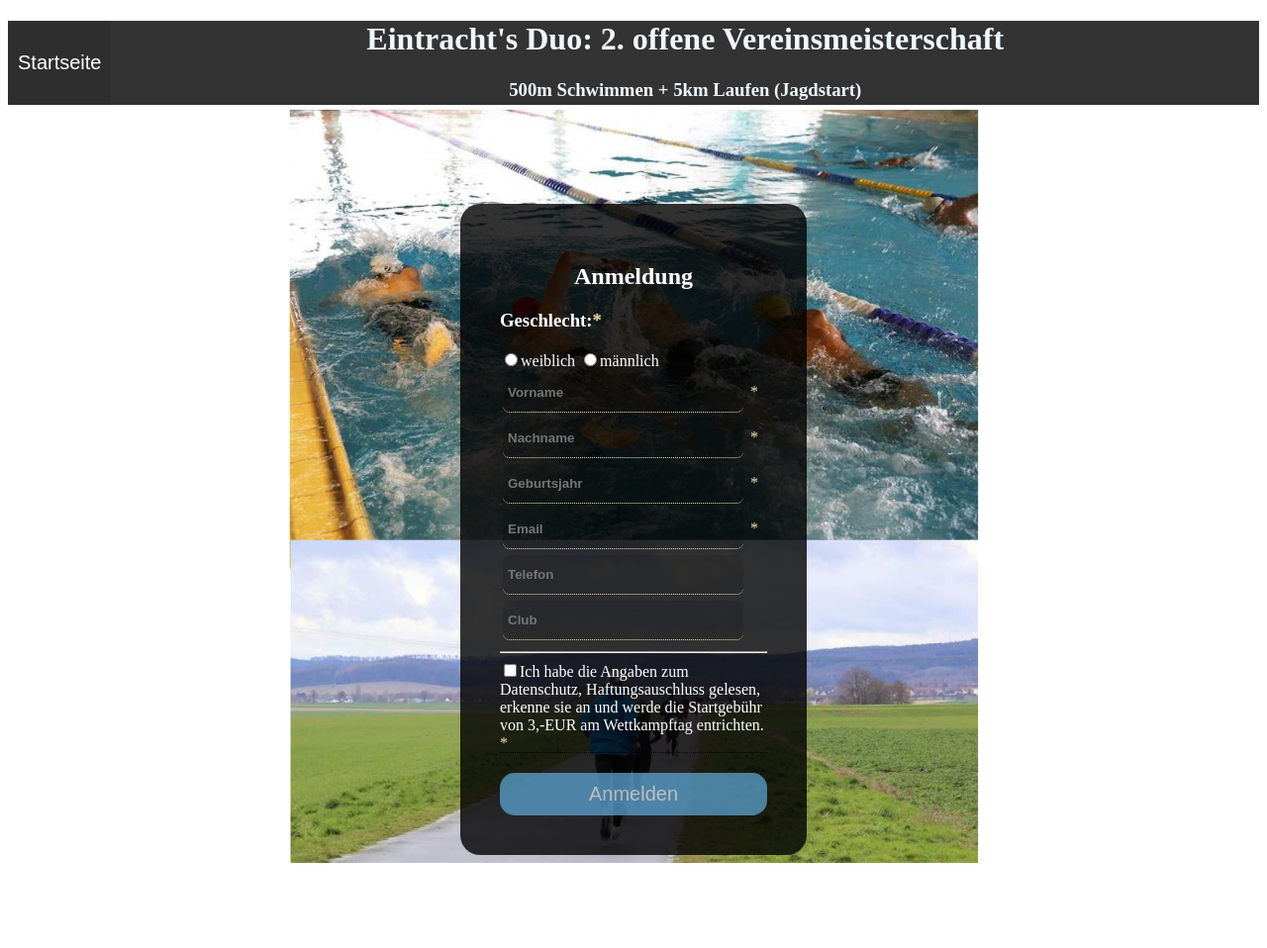
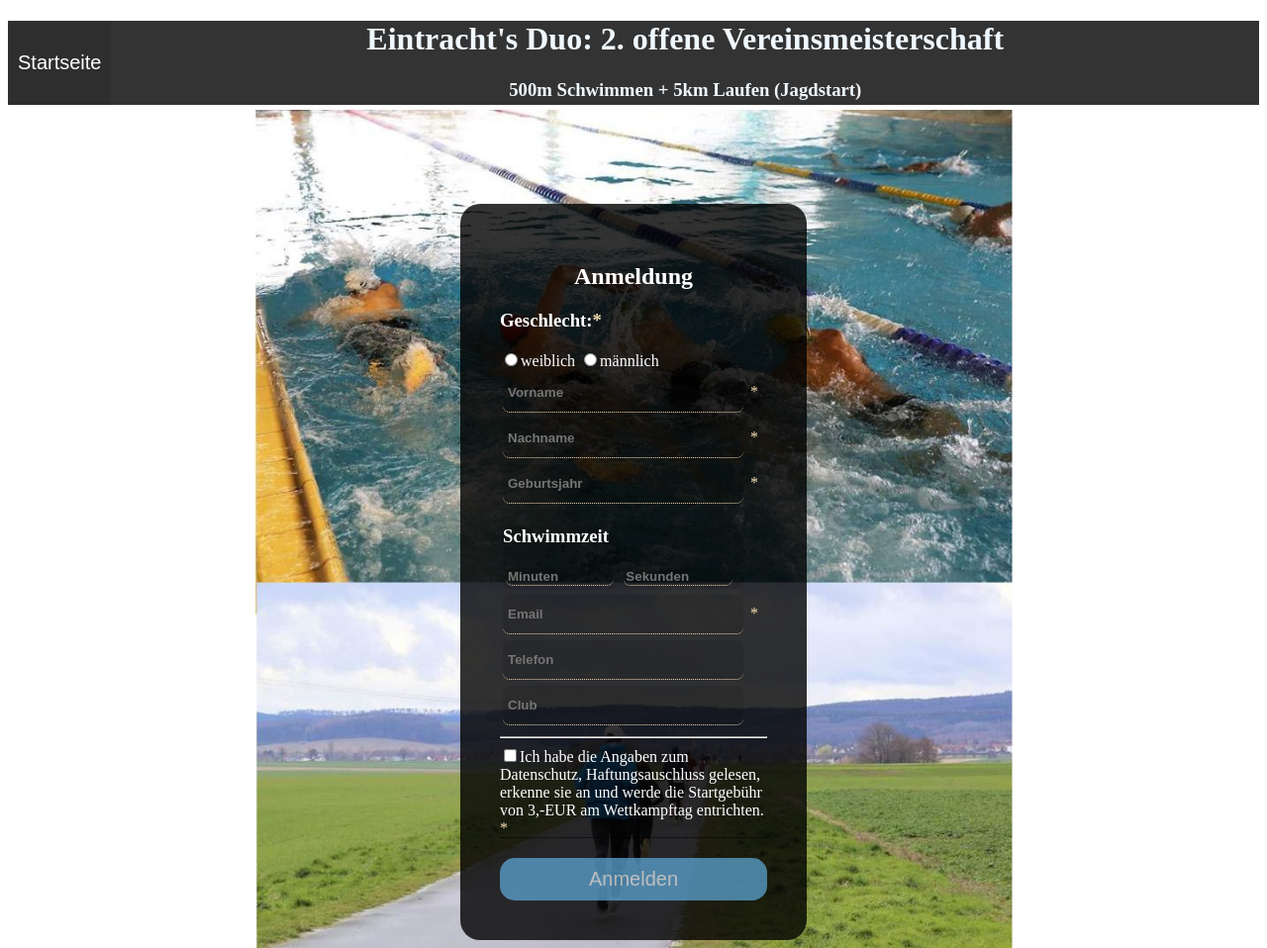
Before and after one commit to tglunde/registration-system, a Python web app: template templates/signup.html in a window 1280 px wide. Shown: the whole page at 99% size. Before the commit the page ends 872 px from the top, so only its background shows below. Run offline with Jinja, Linux system fonts and the light colour scheme; the template is opened without the code that fills it, so the values that code supplies are empty.

Commit message:
added reg limit, swimtime, sorted list

```diff
--- a/static/css/main.css
+++ b/static/css/main.css
@@ -26,9 +26,23 @@
 h2{
     text-align: center;
 }
-input[type=text], input[type=password], input[type=number], input[type=email]{
+input[type=text], input[type=password], .yob, input[type=email], .polje{
     width: 90%;
     box-sizing: border-box;
+    padding: 12px 5px;
+    background: rgba(0,0,0,0.10);
+    outline: none;
+    border: none;
+    border-bottom: 1px dotted wheat;
+    border-radius: 7px;
+    margin: 3px;
+    font-weight: bold;
+    color: #FFF;
+}
+.minsec{
+    width: 45%;
+    box-sizing: border-box;
+    float:right
     padding: 12px 5px;
     background: rgba(0,0,0,0.10);
     outline: none;
--- a/templates/index.html
+++ b/templates/index.html
@@ -12,7 +12,11 @@
         </div>
 
         <div class="wrap">
-            <button class="btn" type="button" onclick="window.location.href = '/register';">Anmeldung</button>
+            {% if nor <=80 %}
+                <button class="btn" type="button" onclick="window.location.href = '/register';">Anmeldung</button>
+            {% else %}
+                <button style="background-color: dimgrey;" class="btn" type="button" onclick="alert('Es tut uns sehr leid, aber alle Teilnehmen Plätze sind besetzt.');">Anmeldung</button>
+            {% endif %}
             <button class="btn" type="button" onclick="window.location.href = '/dashboard';">Teilnehmerliste</button>
             <button class="btn" type="button" onclick="window.location.href = '/infos';">Infos</button>
         </div>
--- a/templates/signup.html
+++ b/templates/signup.html
@@ -25,7 +25,12 @@
                     <input type="text"  name="lastname" placeholder="Nachname" required/>
                 </div>
                 <div class="required">
-                    <input type="number" name="yob" placeholder="Geburtsjahr" required/>
+                    <input type="number" class="yob" name="yob" placeholder="Geburtsjahr" required/>
+                </div>
+                <div class="polje" style="padding: 0; border-bottom: none;">
+                    <h3>Schwimmzeit</h3>
+                    <input type="number" class="minsec" min="05" max="12" name="minutes" placeholder="Minuten" />
+                    <input type="number" class="minsec" min="0" max="60" name="seconds" placeholder="Sekunden" />
                 </div>
                 <div class="required">
                     <input type="email"  name="email" placeholder="Email" required/>
```
Also changed, not shown: database.db, 1 other file.
